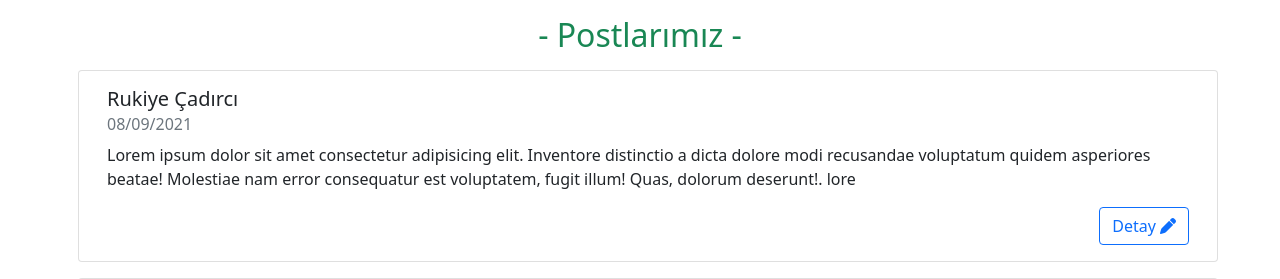
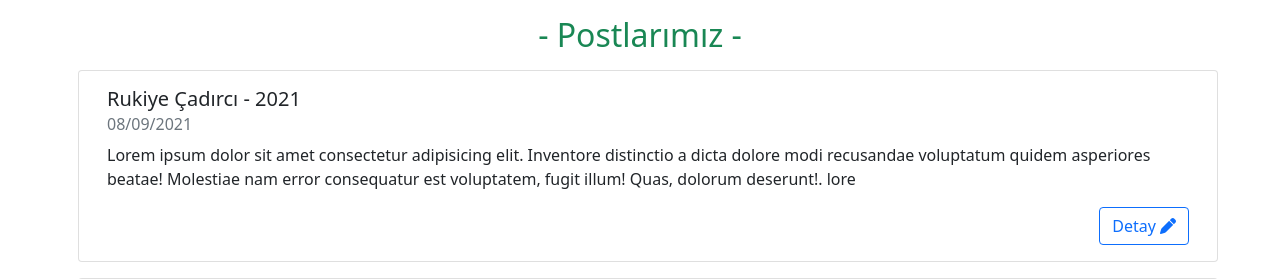
Before and after one commit to teknasyon-bootcamp/homework4-grup-3, a PHP site: page / in a window 1280 px wide. Shown: the top 279 px of the page. Run offline with PHP 8.4, Linux system fonts and the light colour scheme; some libraries are stand-ins or nearby versions.

Commit message:
ben kendi adımı değiştirdim

```diff
--- a/index.php
+++ b/index.php
@@ -21,7 +21,7 @@
 
           <div class="card m-2" style="width: 100%;">
             <div class="card-body">
-              <h5 class="card-title">Rukiye Çadırcı</h5>
+              <h5 class="card-title">Rukiye Çadırcı - 2021</h5>
               <h6 class="card-subtitle mb-2 text-muted">08/09/2021</h6>
               <p class="card-text">
                 Lorem ipsum dolor sit amet consectetur adipisicing elit. Inventore distinctio a dicta dolore modi recusandae voluptatum quidem asperiores beatae! Molestiae nam error consequatur est voluptatem, fugit illum! Quas, dolorum deserunt!. lore
```
